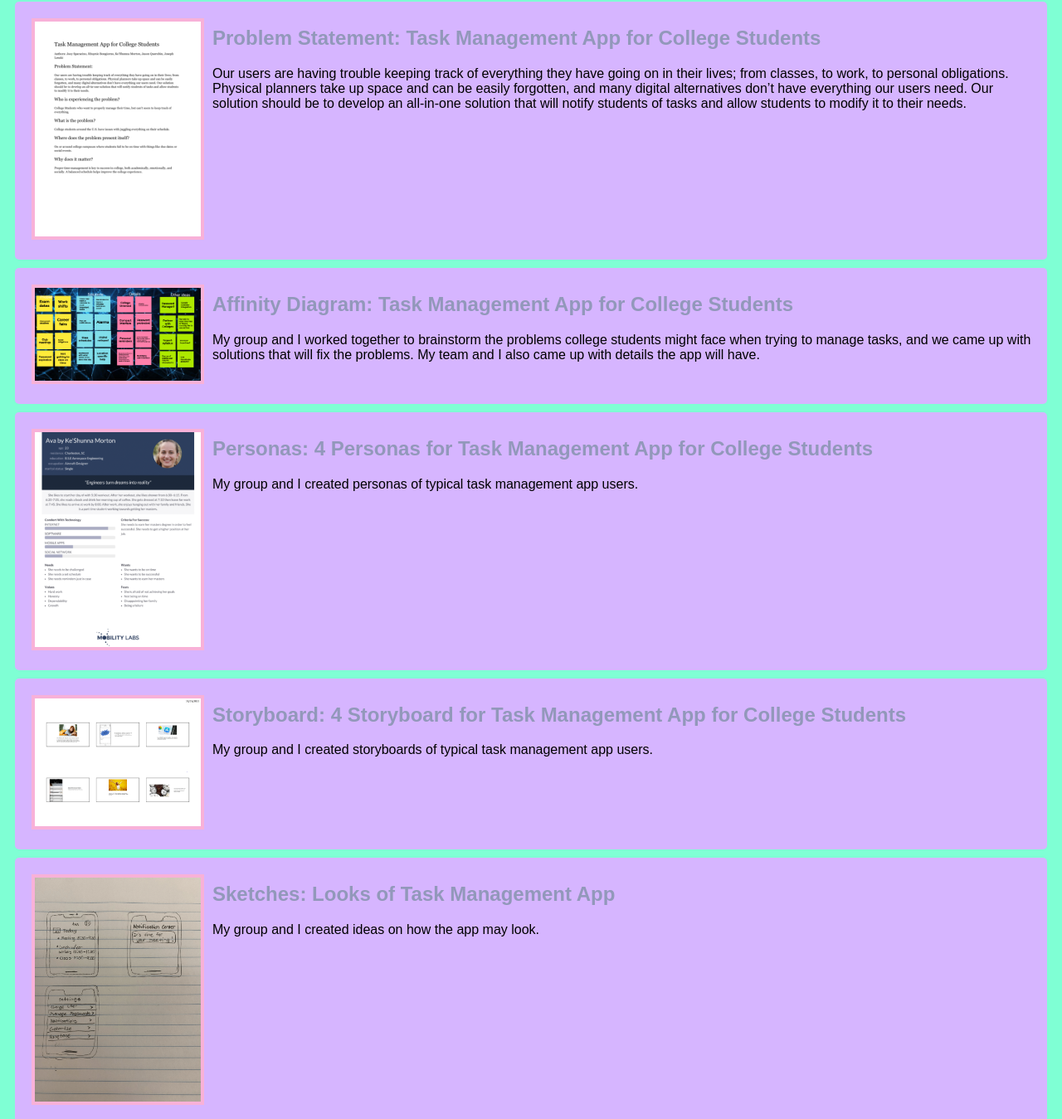
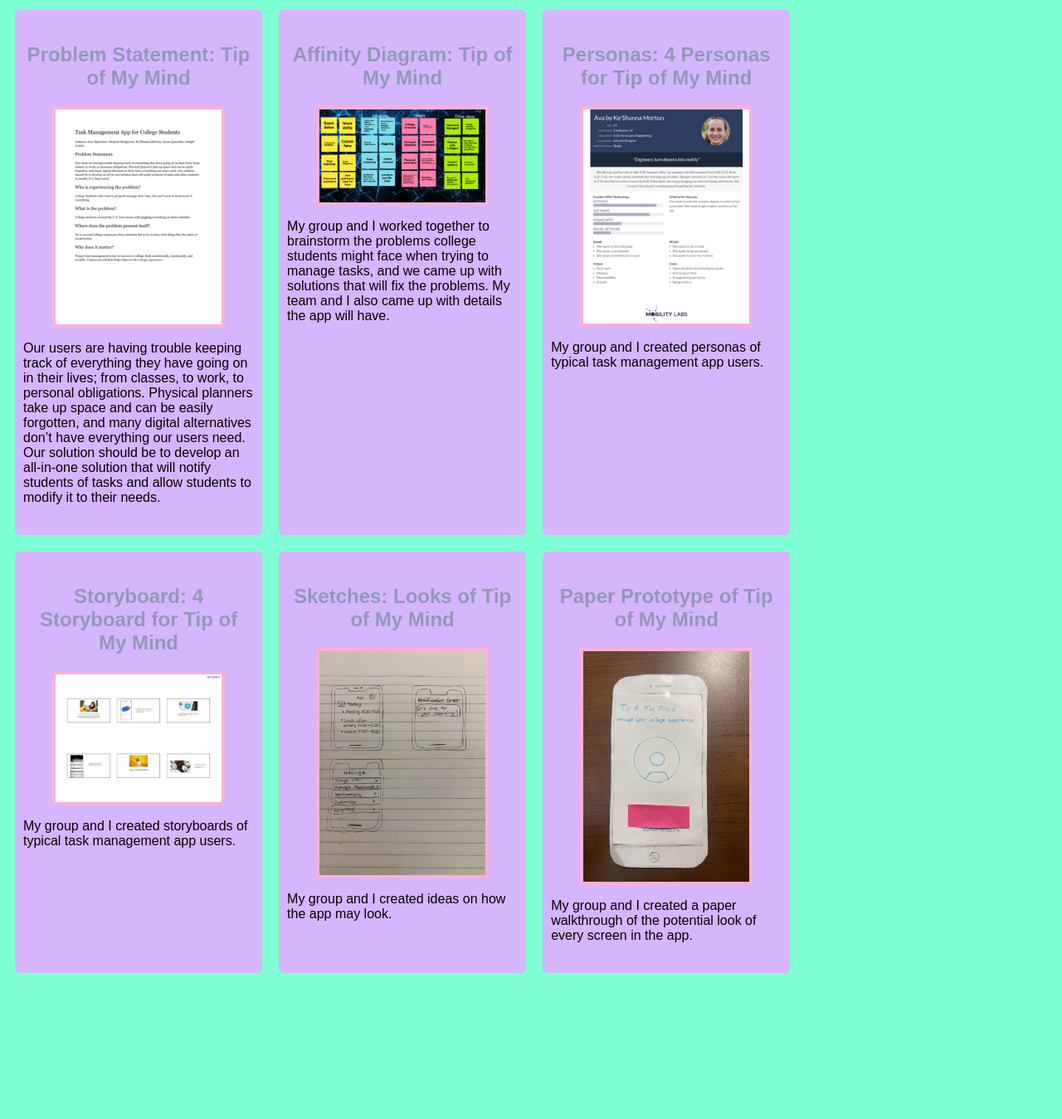
Before and after one commit to keshunnamorton/keshunnamorton.github.io, a plain HTML site: page index.html in a window 1280 px wide. Shown: the part 78-1427 px from the top of the page at 83% size. After the commit the page ends 1269 px from the top, so only its background shows below. Drawn offline with Linux system fonts and the light colour scheme.

Commit message:
Add files via upload

```diff
--- a/index.html
+++ b/index.html
@@ -7,12 +7,12 @@
         <body>
             <h1>Ke'Shunna Morton's CSCE 190 Site</h1>
 
+            <div class="assignments">
                 <!--Problem Statement Assignment-->
 
                 <section class="assignment">
+                    <a href="Files/problem-statement.pdf"><h2>Problem Statement: Tip of My Mind</h2></a>
                     <a href="Files/problem-statement.pdf"> <img src="Images/problem-statement.png"></a>
-                <section class="ass-details">
-                    <a href="Files/problem-statement.pdf"><h2>Problem Statement: Task Management App for College Students</h2></a>
                     <p>
                         Our users are having trouble keeping track of everything they have going on in their lives; from
                         classes, to work, to personal obligations. Physical planners take up space and can be easily
@@ -21,51 +21,53 @@
                         to modify it to their needs.
                     </p>
                  </section>
-            </section>
 
                 <!--Affinity Diagram Assignment-->
                 <section class="assignment">
+                   <a href="Files/affinity-diagram.pdf"><h2>Affinity Diagram: Tip of My Mind</h2></a>
                    <a href="Files/affinity-diagram.pdf"> <img src="Images/affinity-diagram.png"></a>
-                <section class="ass-details">
-                    <a href="Files/affinity-diagram.pdf"><h2>Affinity Diagram: Task Management App for College Students</h2></a>
                     <p>
                         My group and I worked together to brainstorm the problems college students might face when trying to manage tasks, and we
                         came up with solutions that will fix the problems. My team and I also came up with details the app will have.
                     </p>
                 </section>
-            </section>
+
 
                 <!--Personas Assignment-->
                 <section class="assignment">
+                    <a href="Files/Personas.pdf"><h2>Personas: 4 Personas for Tip of My Mind</h2></a>
                     <a href="Files/Personas.pdf"> <img src="Images/personas.png"></a>
-                <section class="ass-details">
-                    <a href="Files/Personas.pdf"><h2>Personas: 4 Personas for Task Management App for College Students</h2></a>
                     <p>
                         My group and I created personas of typical task management app users.
                     </p>
                 </section>
-            </section>
 
                 <!--Storyboard Assignment-->
                 <section class="assignment">
+                    <a href="Files/storyboard.pdf"><h2>Storyboard: 4 Storyboard for Tip of My Mind</h2></a>
                     <a href="Files/storyboard.pdf"> <img src="Images/storyboard.png"></a>
-                <section class="ass-details">
-                    <a href="Files/storyboard.pdf"><h2>Storyboard: 4 Storyboard for Task Management App for College Students</h2></a>
                     <p>
                         My group and I created storyboards of typical task management app users.
                     </p>
                 </section>
-            </section>
 
                 <!--Sketches Assignment-->
                 <section class="assignment">
+                    <a href="Files/sketches.pdf"><h2>Sketches: Looks of Tip of My Mind</h2></a>
                     <a href="Files/sketches.pdf"> <img src="Images/sketch.png"></a>
-                <section class="ass-details">
-                    <a href="Files/sketches.pdf"><h2>Sketches: Looks of Task Management App</h2></a>
                     <p>
                         My group and I created ideas on how the app may look.
                     </p>
                 </section>
+
+                <!--Prototype Assignment-->
+                <section class="assignment">
+                    <a href="https://www.youtube.com/watch?v=lCzD7DgrxfI"><h2>Paper Prototype of Tip of My Mind</h2></a>
+                    <a href="https://www.youtube.com/watch?v=lCzD7DgrxfI"> <img src="Images/paper-prototype.png"></a>
+                    <p>
+                        My group and I created a paper walkthrough of the potential look of every screen in the app.
+                    </p>
                 </section>
+            </div>
       </body>
  </html>
--- a/styles.css
+++ b/styles.css
@@ -3,18 +3,24 @@ body{
     font-family: Arial, Helvetica, sans-serif;
 }
 
+.assignments{
+    display: flex;
+    flex-wrap:wrap;
+}
 .assignment{
-    display: flex;
+    width: 22%;
     padding: 10px;
     margin: 10px;
+    padding:20px 10px;
     background:#D6B5FF;
     border-radius: 5px;
 }
-
 .assignment img{
     width: 200px;
     margin: 10px;
     border: 4px solid #F8B1D8;
+    display:block;
+    margin:auto;
 }
 .assignment img:hover{
     border: 4px solid white;
@@ -26,6 +32,9 @@ h1{
 h1:hover{
     color: white;
 }
+h2{
+    text-align: center;
+}
 a{
     text-decoration: none;
     color: #9298BA;
```
Also changed, not shown: Images/paper-prototype.png (added). Lines whose indentation alone changed are shown as unchanged.
